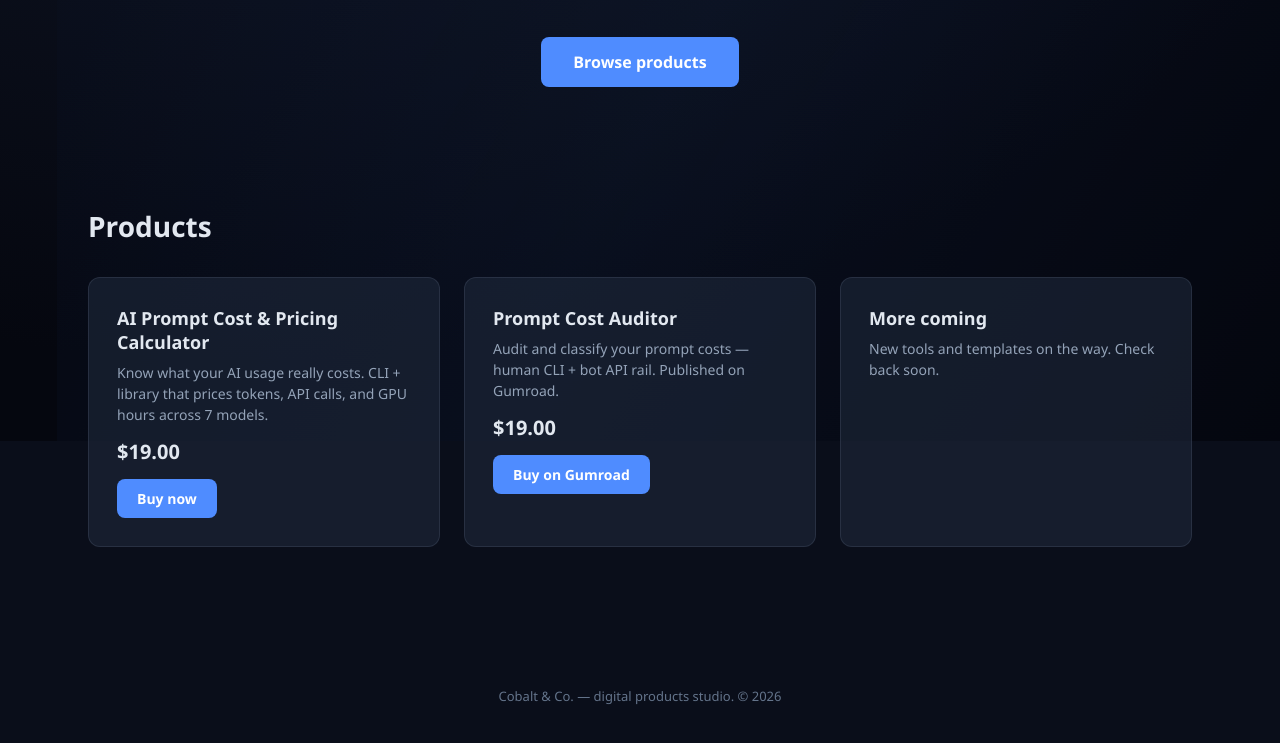
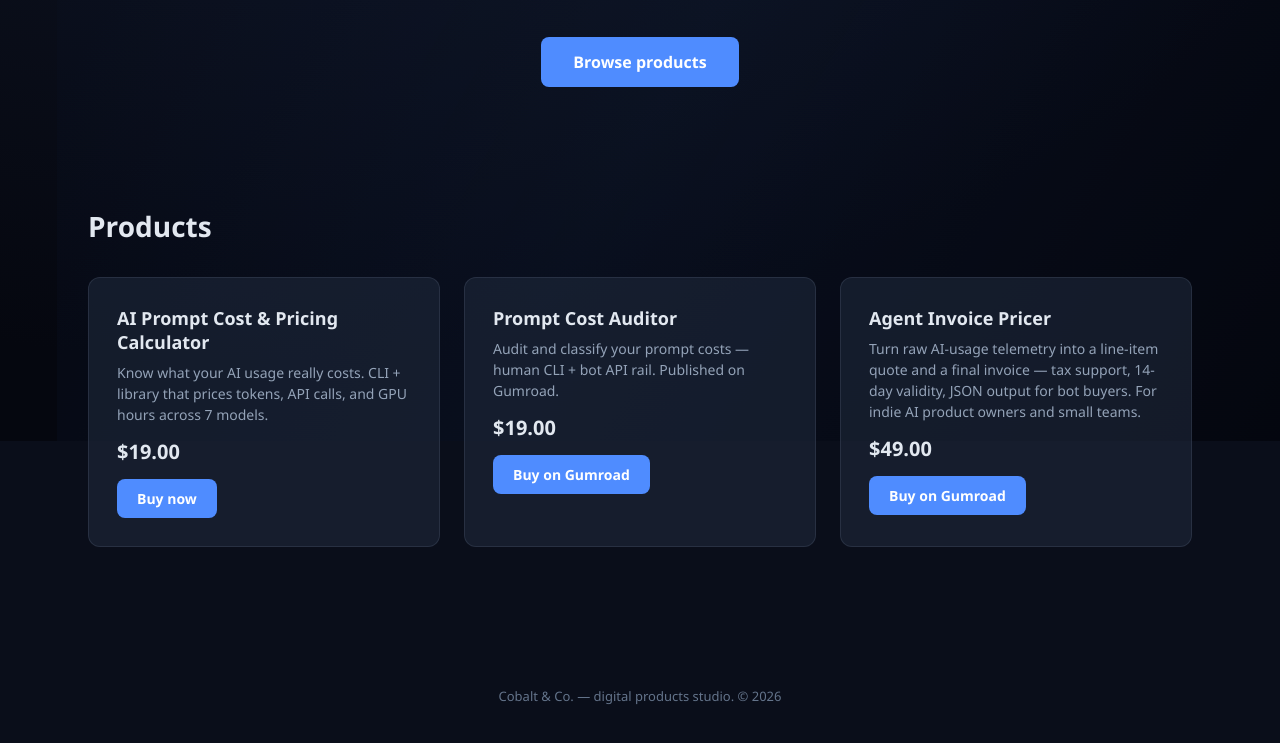
Before and after one commit to L1nK1129/cobalt-co, a plain HTML site: page index.html in a window 1280 px wide. Shown: the part 359-1102 px from the top of the page. Drawn offline with Linux system fonts and the light colour scheme.

Commit message:
Update landing page

```diff
--- a/index.html
+++ b/index.html
@@ -99,8 +99,10 @@
       <a class="buy" href="https://cgeis.gumroad.com/l/noupph" target="_blank" rel="noopener">Buy on Gumroad</a>
     </div>
     <div class="card">
-      <h3>More coming</h3>
-      <p>New tools and templates on the way. Check back soon.</p>
+      <h3>Agent Invoice Pricer</h3>
+      <p>Turn raw AI-usage telemetry into a line-item quote and a final invoice — tax support, 14-day validity, JSON output for bot buyers. For indie AI product owners and small teams.</p>
+      <p class="price">$49.00</p>
+      <a class="buy" href="https://buy.stripe.com/5kQcN4gD96CZgUV5EjaVa02" target="_blank" rel="noopener">Buy on Gumroad</a>
     </div>
   </div>
 </section>
```
